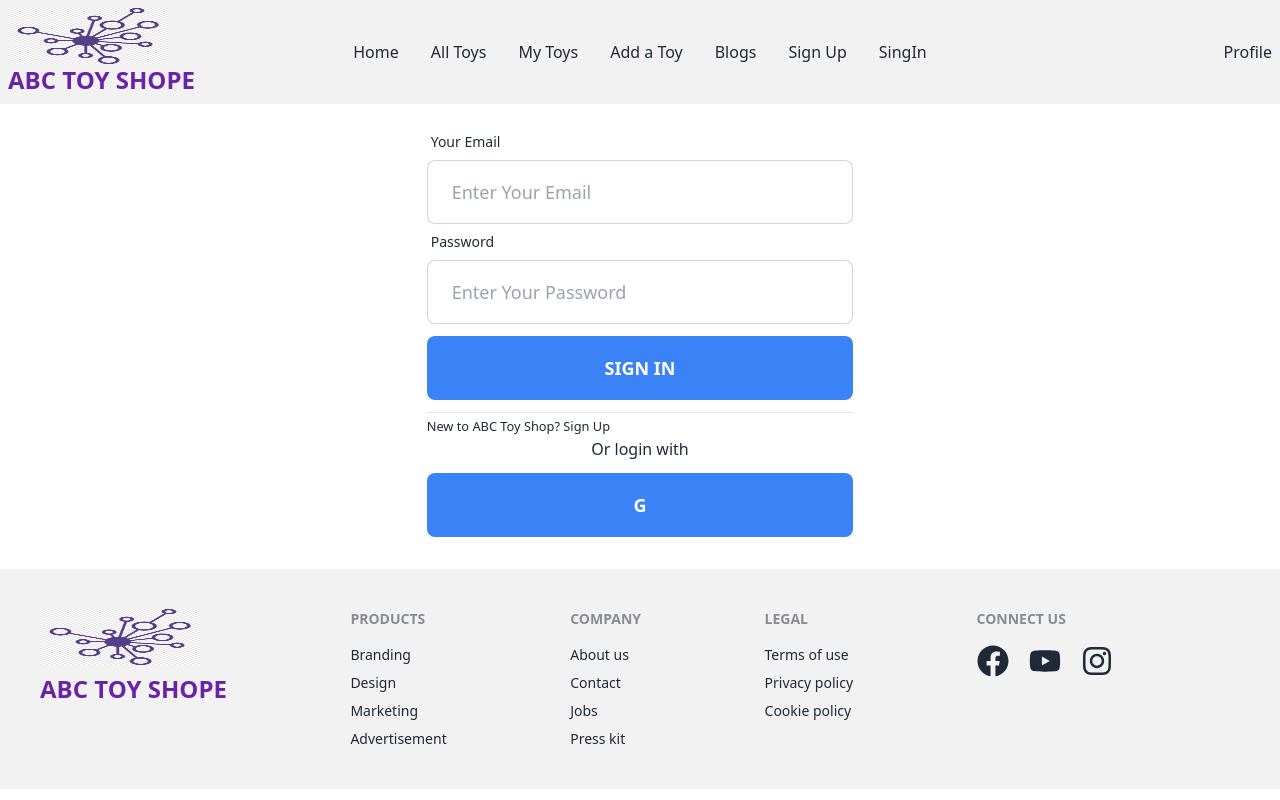
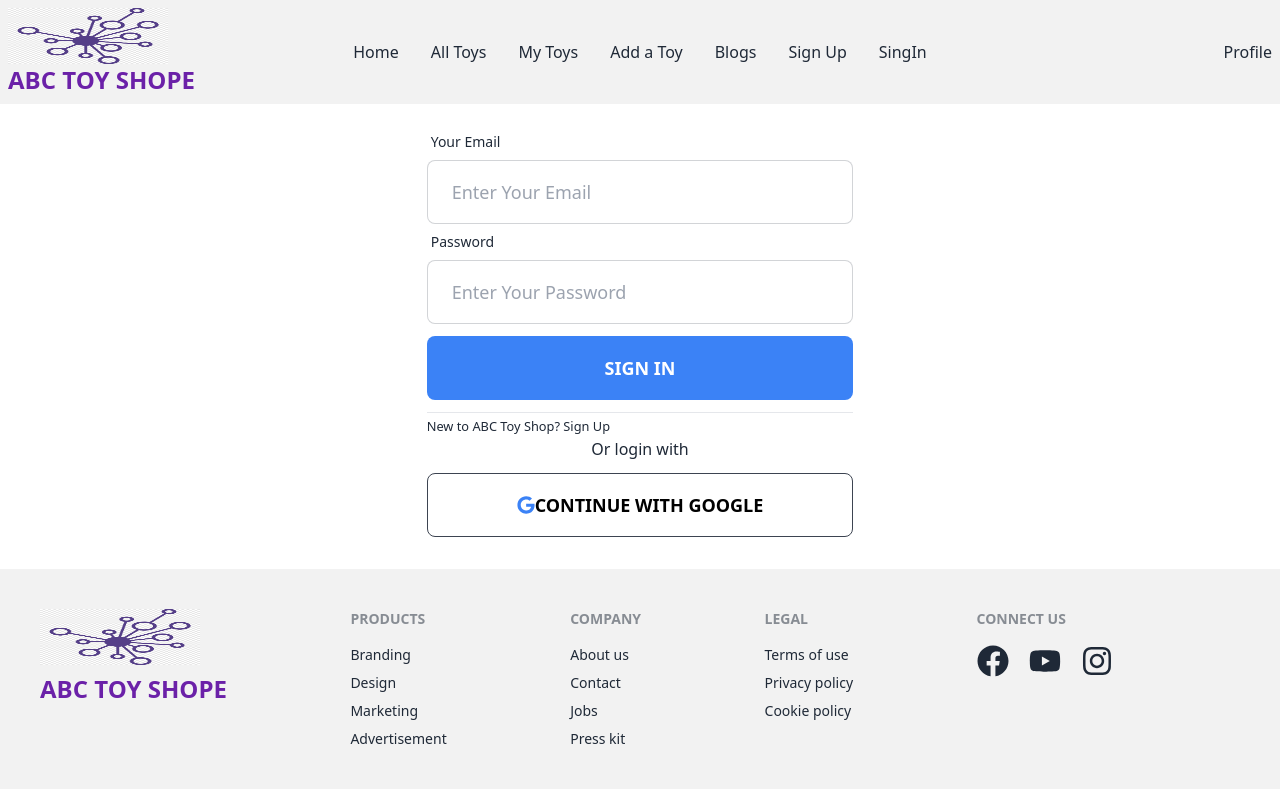
Before and after one commit to aminulislam2002/edu-toys-gallery-client, a React (Vite) app: page /signIn in a window 1280 px wide. Built offline with nearby package versions, Linux system fonts and the light colour scheme; no server answers.

Commit message:
error page or 404 page create

```diff
--- a/package.json
+++ b/package.json
@@ -18,7 +18,9 @@
     "react-dom": "^18.2.0",
     "react-icons": "^4.8.0",
     "react-router-dom": "^6.11.2",
-    "sort-by": "^1.2.0"
+    "react-toastify": "^9.1.3",
+    "sort-by": "^1.2.0",
+    "sweetalert2": "^11.7.5"
   },
   "devDependencies": {
     "@types/react": "^18.0.28",
--- /dev/null
+++ b/src/pages/ErrorPage/ErrorPage.jsx
@@ -0,0 +1,9 @@
+const ErrorPage = () => {
+  return (
+    <div>
+      <h1>Error Page</h1>
+    </div>
+  );
+};
+
+export default ErrorPage;
--- a/src/pages/SignIn/SignIn.jsx
+++ b/src/pages/SignIn/SignIn.jsx
@@ -1,9 +1,12 @@
 import { useContext } from "react";
 import { Link } from "react-router-dom";
 import { AuthContext } from "../../providers/AuthProvider";
+import { FaGoogle } from "react-icons/fa";
+import { GoogleAuthProvider } from "firebase/auth";
 
 const SignIn = () => {
-  const { logInUser } = useContext(AuthContext);
+  const { logInUser, createUserWithGoogle } = useContext(AuthContext);
+  const googleProvider = new GoogleAuthProvider();
 
   const handleSignIn = (event) => {
     event.preventDefault();
@@ -19,6 +22,19 @@ const SignIn = () => {
       })
       .catch((error) => {
         console.log(error);
+      });
+  };
+
+  const handleGoogleSingIn = () => {
+    createUserWithGoogle(googleProvider)
+      .then((result) => {
+        const createdUser = result.user;
+        console.log(createdUser);
+      })
+      .catch((error) => {
+        const errorCode = error.code;
+        const errorMessage = error.message;
+        console.log(errorCode, errorMessage);
       });
   };
 
@@ -60,8 +76,11 @@ const SignIn = () => {
         New to ABC Toy Shop? <Link to="/signUp">Sign Up</Link>
       </small>
       <p className="text-center">Or login with</p>
-      <button className="btn btn-xs sm:btn-sm md:btn-md lg:btn-lg w-full bg-blue-500 hover:bg-blue-700 border-none my-3">
-        G
+      <button
+        onClick={handleGoogleSingIn}
+        className="btn btn-xs sm:btn-sm md:btn-md lg:btn-lg w-full bg-white hover:bg-white text-black border my-3"
+      >
+        <FaGoogle className="text-blue-500"></FaGoogle> Continue with Google
       </button>
     </div>
   );
--- a/src/pages/SignUp/SignUp.jsx
+++ b/src/pages/SignUp/SignUp.jsx
@@ -2,9 +2,10 @@ import { useContext } from "react";
 import { Link } from "react-router-dom";
 import { AuthContext } from "../../providers/AuthProvider";
 import { GoogleAuthProvider } from "firebase/auth";
+import { FaGoogle } from "react-icons/fa";
 
 const SignUp = () => {
-  const { createUserWithEmail, CreateUserWithGoogle, updateUserProfile } = useContext(AuthContext);
+  const { createUserWithEmail, createUserWithGoogle, updateUserProfile } = useContext(AuthContext);
   const googleProvider = new GoogleAuthProvider();
 
   const handleSignUp = (event) => {
@@ -26,7 +27,7 @@ const SignUp = () => {
   };
 
   const handleGoogleSingIn = () => {
-    CreateUserWithGoogle(googleProvider)
+    createUserWithGoogle(googleProvider)
       .then((result) => {
         const createdUser = result.user;
         console.log(createdUser);
@@ -98,8 +99,11 @@ const SignUp = () => {
         Already have an account? <Link to="/signIn">Sign In</Link>
       </small>
       <p className="text-center">Or login with</p>
-      <button onClick={handleGoogleSingIn} className="btn btn-xs sm:btn-sm md:btn-md lg:btn-lg w-full bg-blue-500 hover:bg-blue-700 border-none my-3">
-        G
+      <button
+        onClick={handleGoogleSingIn}
+        className="btn btn-xs sm:btn-sm md:btn-md lg:btn-lg w-full bg-white hover:bg-white text-black border my-3"
+      >
+        <FaGoogle className="text-blue-500"></FaGoogle> Continue with Google
       </button>
     </div>
   );
--- a/src/providers/AuthProvider.jsx
+++ b/src/providers/AuthProvider.jsx
@@ -22,7 +22,7 @@ const AuthProvider = ({ children }) => {
     return createUserWithEmailAndPassword(auth, email, password);
   };
 
-  const CreateUserWithGoogle = (googleProvider) => {
+  const createUserWithGoogle = (googleProvider) => {
     setLoading(true);
     return signInWithPopup(auth, googleProvider);
   };
@@ -57,7 +57,7 @@ const AuthProvider = ({ children }) => {
 
   const authInfo = {
     createUserWithEmail,
-    CreateUserWithGoogle,
+    createUserWithGoogle,
     logInUser,
     updateUserProfile,
     logOutUser,
--- a/src/routes/Routes.jsx
+++ b/src/routes/Routes.jsx
@@ -3,6 +3,7 @@ import MainLayout from "../layouts/MainLayout";
 import Home from "../pages/Home/Home/Home";
 import SignIn from "../pages/SignIn/SignIn";
 import SignUp from "../pages/SignUp/SignUp";
+import ErrorPage from "../pages/ErrorPage/ErrorPage";
 
 const router = createBrowserRouter([
   {
@@ -23,6 +24,10 @@ const router = createBrowserRouter([
       },
     ],
   },
+  {
+    path: "/*",
+    element: <ErrorPage></ErrorPage>,
+  },
 ]);
 
 export default router;
```
Also changed, not shown: 2 other files (tests, documents, lock files or other folders).
